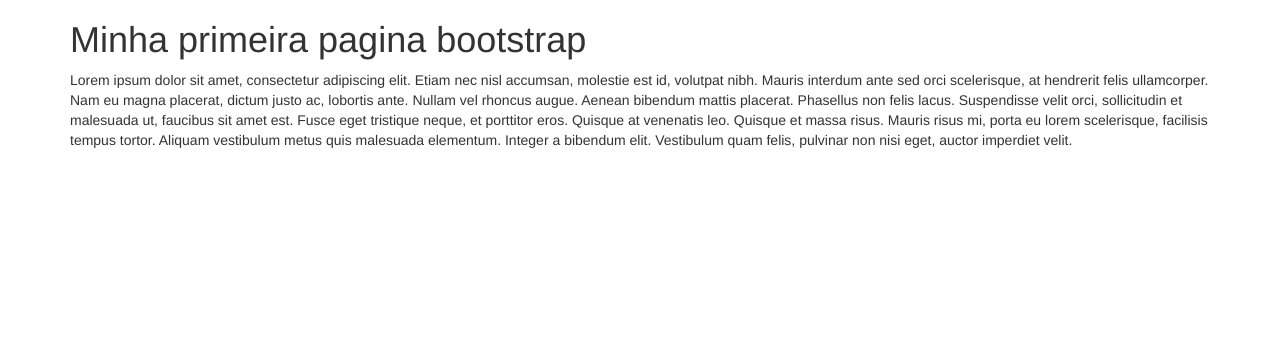
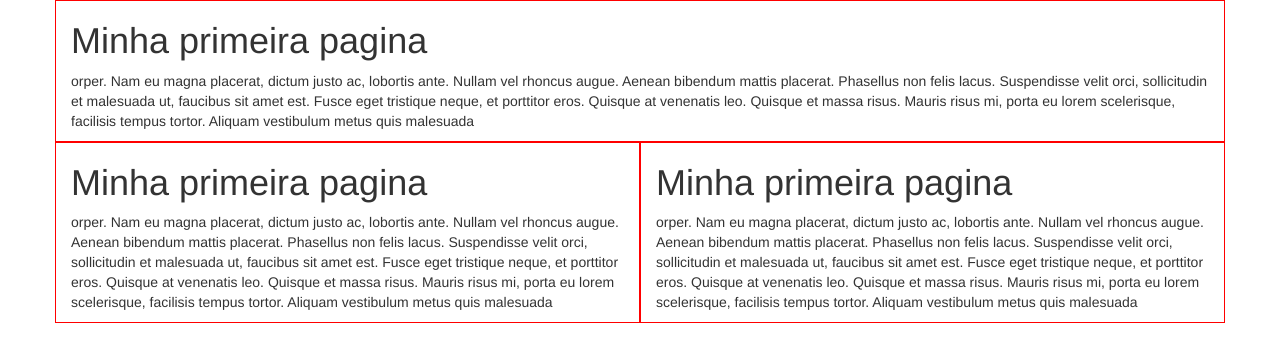
Before and after one commit to VanessaMonteiro/VanessaMonteiro.github.io, a plain HTML site: page minha_primeira_pagina.html in a window 1280 px wide. Drawn offline with nearby package versions, Linux system fonts and the light colour scheme.

Commit message:
atulização

```diff
--- a/minha_primeira_pagina.html
+++ b/minha_primeira_pagina.html
@@ -5,11 +5,37 @@
 		<link rel="stylesheet" href="https://maxcdn.bootstrapcdn.com/bootstrap/3.3.6/css/bootstrap.min.css">
 		<script src="https://ajax.googleapis.com/ajax/libs/jquery/1.11.3/jquery.min.js"></script>
 		<script src="https://maxcdn.bootstrapcdn.com/bootstrap/3.3.6/js/bootstrap.min.js"></script>
+        <style>
+			.coluna {
+				border: 1px solid red;
+
+			}
+		</style>
     </head>
 	<body>
 		<div class="container">
-			<h1>Minha primeira pagina bootstrap</h1>
-			<p>Lorem ipsum dolor sit amet, consectetur adipiscing elit. Etiam nec nisl accumsan, molestie est id, volutpat nibh. Mauris interdum ante sed orci scelerisque, at hendrerit felis ullamcorper. Nam eu magna placerat, dictum justo ac, lobortis ante. Nullam vel rhoncus augue. Aenean bibendum mattis placerat. Phasellus non felis lacus. Suspendisse velit orci, sollicitudin et malesuada ut, faucibus sit amet est. Fusce eget tristique neque, et porttitor eros. Quisque at venenatis leo. Quisque et massa risus. Mauris risus mi, porta eu lorem scelerisque, facilisis tempus tortor. Aliquam vestibulum metus quis malesuada elementum. Integer a bibendum elit. Vestibulum quam felis, pulvinar non nisi eget, auctor imperdiet velit.</p>
-		</div>
+			<div class="row">
+                <div class="col-sm-12 coluna">
+                <h1>Minha primeira pagina</h1>
+				<p>orper. Nam eu magna placerat, dictum justo ac, lobortis ante. Nullam vel rhoncus augue. Aenean bibendum mattis placerat. Phasellus non felis lacus. Suspendisse velit orci, sollicitudin et malesuada ut, faucibus sit amet est. Fusce eget tristique neque, et porttitor eros. Quisque at venenatis leo. Quisque et massa risus. Mauris risus mi, porta eu lorem scelerisque, facilisis tempus tortor. Aliquam vestibulum metus quis malesuada</p>
+               </div>
+			</div>
+		<div class="row">
+                <div class="col-sm-6 coluna">
+                <h1>Minha primeira pagina</h1>
+				<p>orper. Nam eu magna placerat, dictum justo ac, lobortis ante. Nullam vel rhoncus augue. Aenean bibendum mattis placerat. Phasellus non felis lacus. Suspendisse velit orci, sollicitudin et malesuada ut, faucibus sit amet est. Fusce eget tristique neque, et porttitor eros. Quisque at venenatis leo. Quisque et massa risus. Mauris risus mi, porta eu lorem scelerisque, facilisis tempus tortor. Aliquam vestibulum metus quis malesuada</p>
+                </div>
+
+
+                <div class="col-sm-6 coluna">
+                <h1>Minha primeira pagina</h1>
+				<p>orper. Nam eu magna placerat, dictum justo ac, lobortis ante. Nullam vel rhoncus augue. Aenean bibendum mattis placerat. Phasellus non felis lacus. Suspendisse velit orci, sollicitudin et malesuada ut, faucibus sit amet est. Fusce eget tristique neque, et porttitor eros. Quisque at venenatis leo. Quisque et massa risus. Mauris risus mi, porta eu lorem scelerisque, facilisis tempus tortor. Aliquam vestibulum metus quis malesuada</p>
+            </div>
+	</div>
+</div>
+
+
+
+
 	</body>
 </html>
```
